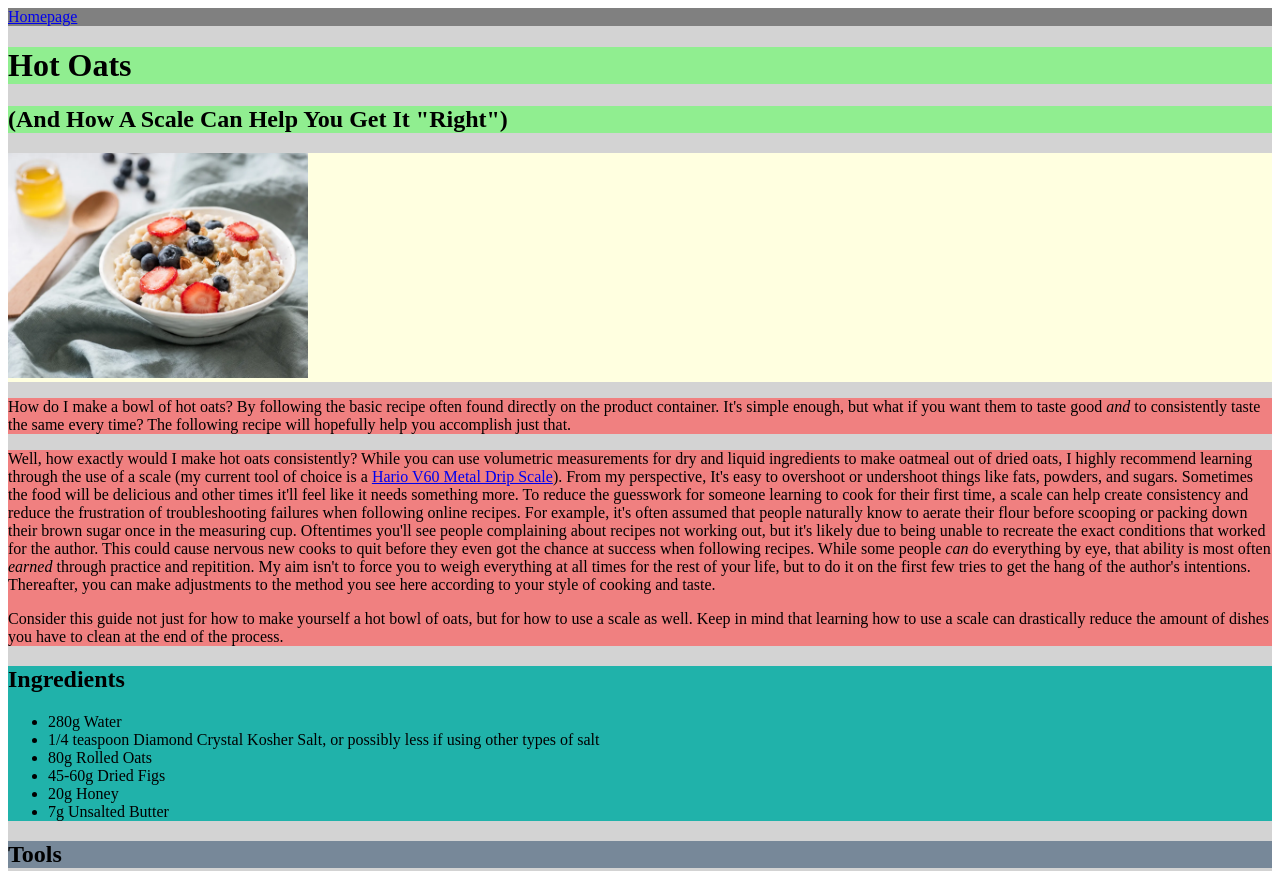
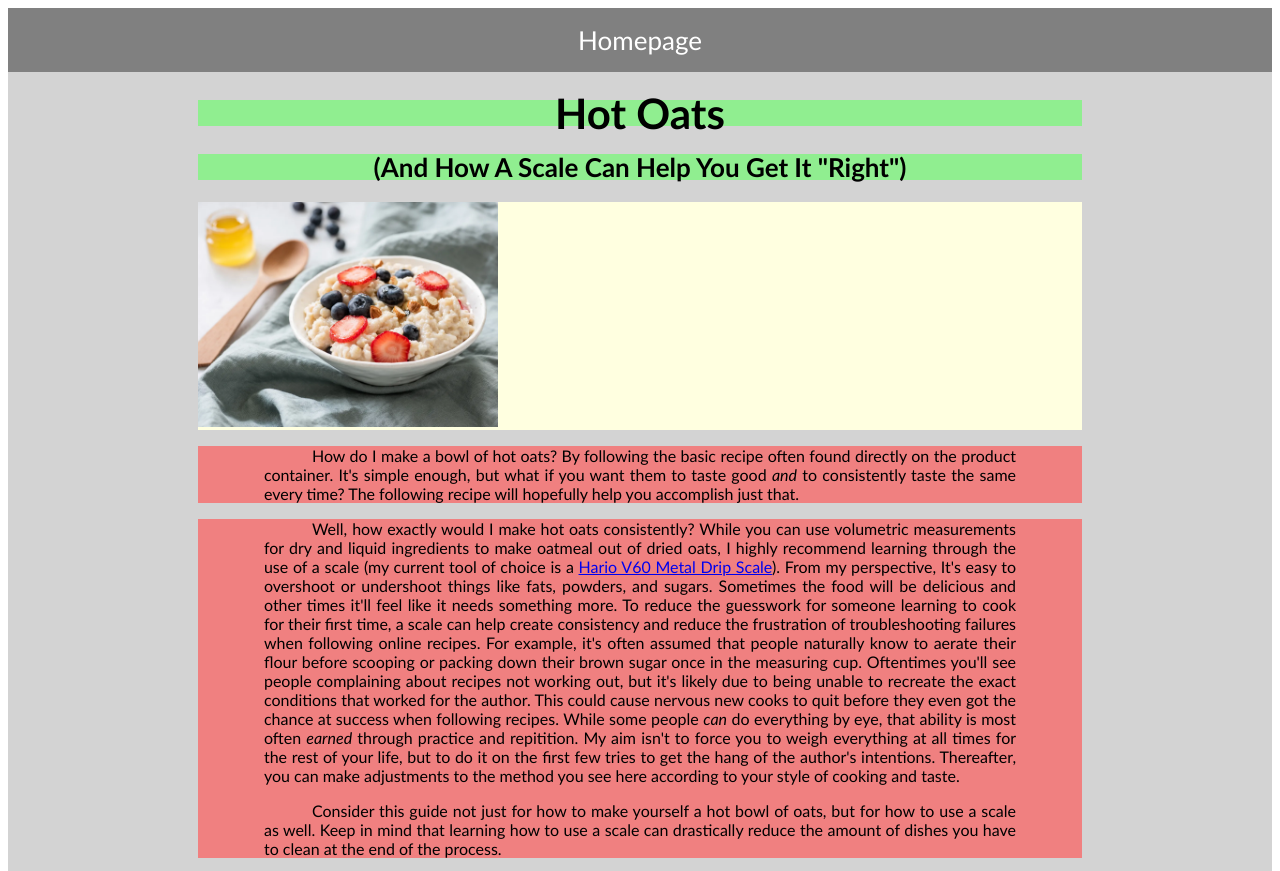
Before and after one commit to Dardan-B/odin-recipes-v2, a plain HTML site: page recipes/hot-oats.html in a window 1280 px wide. Shown: the top 871 px of the page. Drawn offline with Linux system fonts and the light colour scheme.

Commit message:
style: add nav-bar; adjust h1, h2, p, and lists
Added then adjusted style of .nav-bar with a .nav-link.

Adjusted attributes of elements <h1>, <h2>, <p>, <ul>, <ol>, and lists one layer down.

```diff
--- a/recipes/hot-oats.html
+++ b/recipes/hot-oats.html
@@ -8,8 +8,8 @@
 </head>
 <body>
     <div class="base-page">
-        <div class="a section">
-            <a href="../index.html">Homepage</a>
+        <div class="a section nav-bar">
+            <a class="nav-link" href="../index.html">Homepage</a>
         </div>
         <div class="b1 section">
             <h1>Hot Oats</h1>
--- a/styles/styles.css
+++ b/styles/styles.css
@@ -1,17 +1,56 @@
 /* elements */
+/*
+body, a, p, h1, h2, img, ul, ol {
+    margin: 0px;
+}
+*/
 
+h1, h2 {
+    text-align: center;
+    line-height: 26px;
+}
+h1 {
+    font-size: 42px;
+}
+h2 {
+    font-size: 26px;
+}
+p {
+    text-indent: 3rem;
+}
+p, ol, ul {
+    text-align: justify;
+    padding-left: 7.5%;
+    padding-right: 7.5%;
+}
 ul ul,
 ol ul {
     list-style-type: disc;
+    padding-right: 0%;
 }
-
 
 /* classes */
 .base-page {
     background-color: lightgrey;
+    font-family: 'Trebuchet MS', sans-serif;
+    font-size: 16px;
 }
 .section {
-    background-color: lightgoldenrodyellow;
+    background-color: black;
+    width: 70%;
+    margin-left: auto;
+    margin-right: auto;
+}
+.nav-bar {
+    width: 100%;
+    text-align: center;
+    font-size: 26px;
+    padding-top: 1rem;
+    padding-bottom: 1rem;
+}
+.nav-link {
+    color: white;
+    text-decoration: none;
 }
 
 /* test classes; remove later */
```
